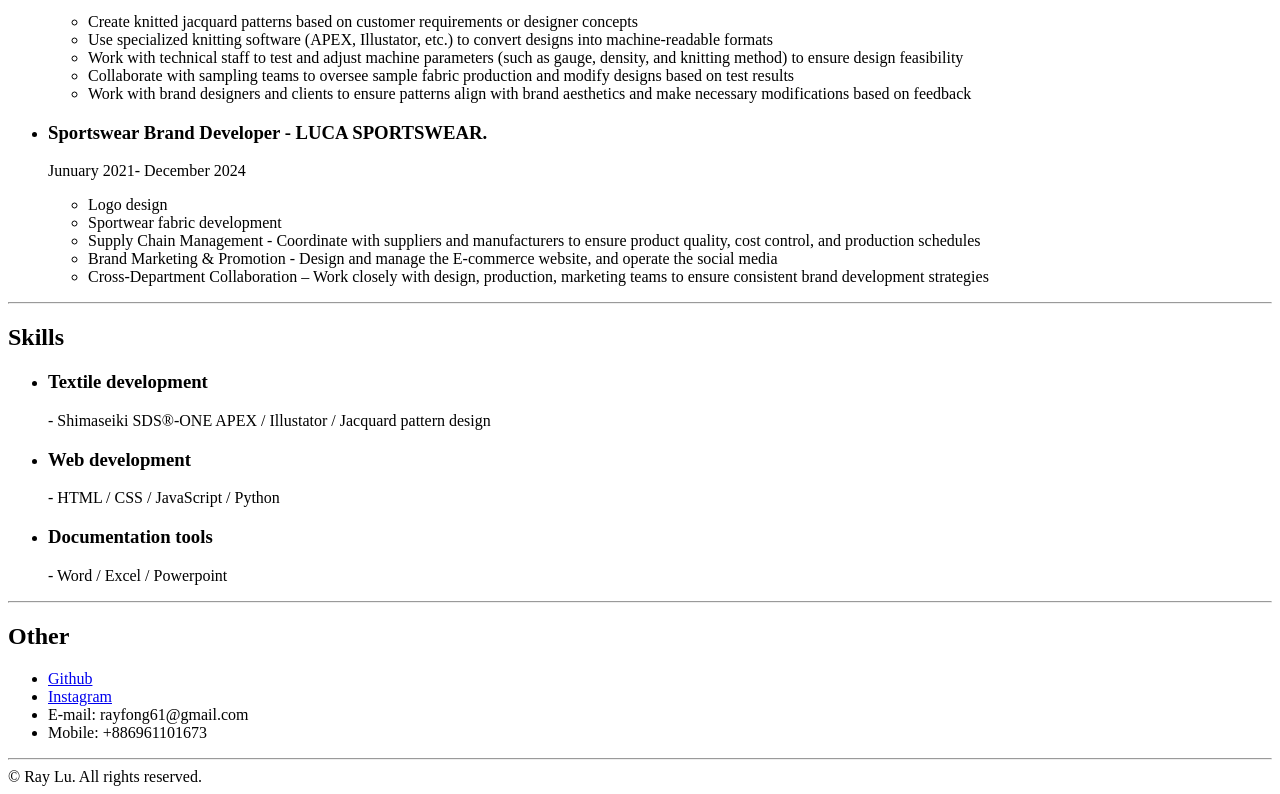
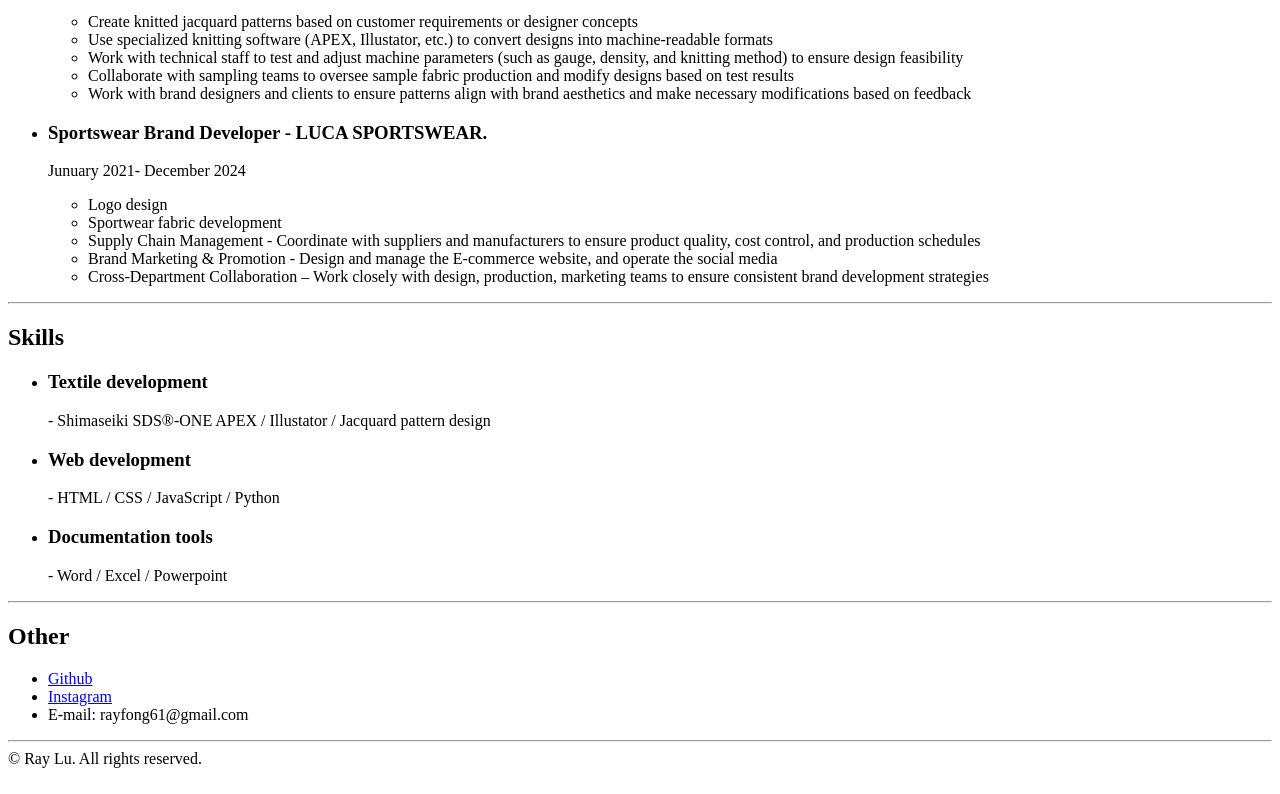
Before and after one commit to rayfong61/resume, a plain HTML site: page index.html in a window 1280 px wide. Shown: the part 618-1412 px from the top of the page. Drawn offline with Linux system fonts and the light colour scheme.

Commit message:
Add files via upload

```diff
--- a/index.html
+++ b/index.html
@@ -73,7 +73,6 @@
             <li><a href="https://github.com/rayfong61">Github</a></li>
             <li><a href="https://www.instagram.com/rayfong61/">Instagram</a></li>
             <li>E-mail: rayfong61@gmail.com</li>
-            <li>Mobile: +886961101673</li>
         </ul>
 
         <hr />
```
